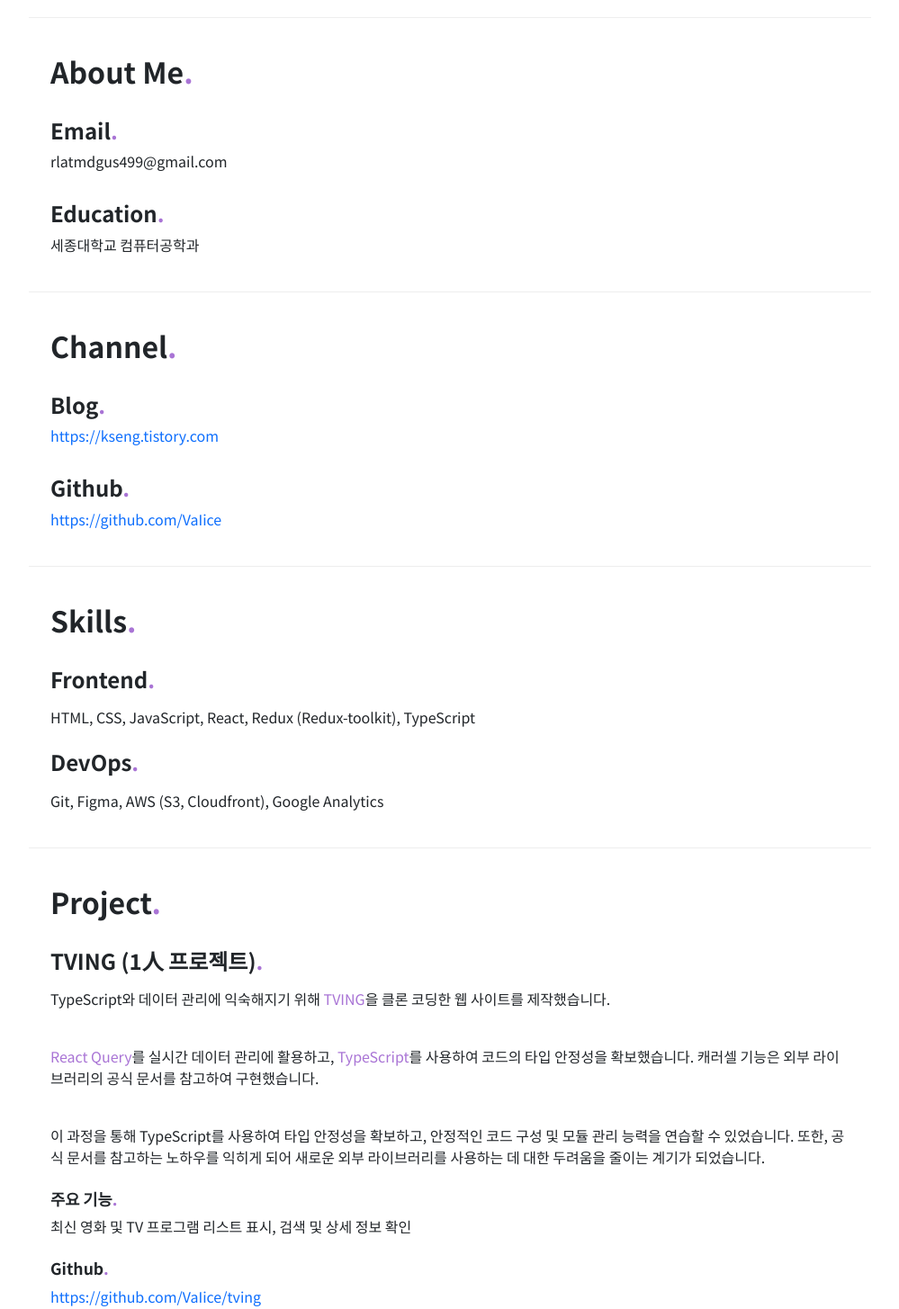
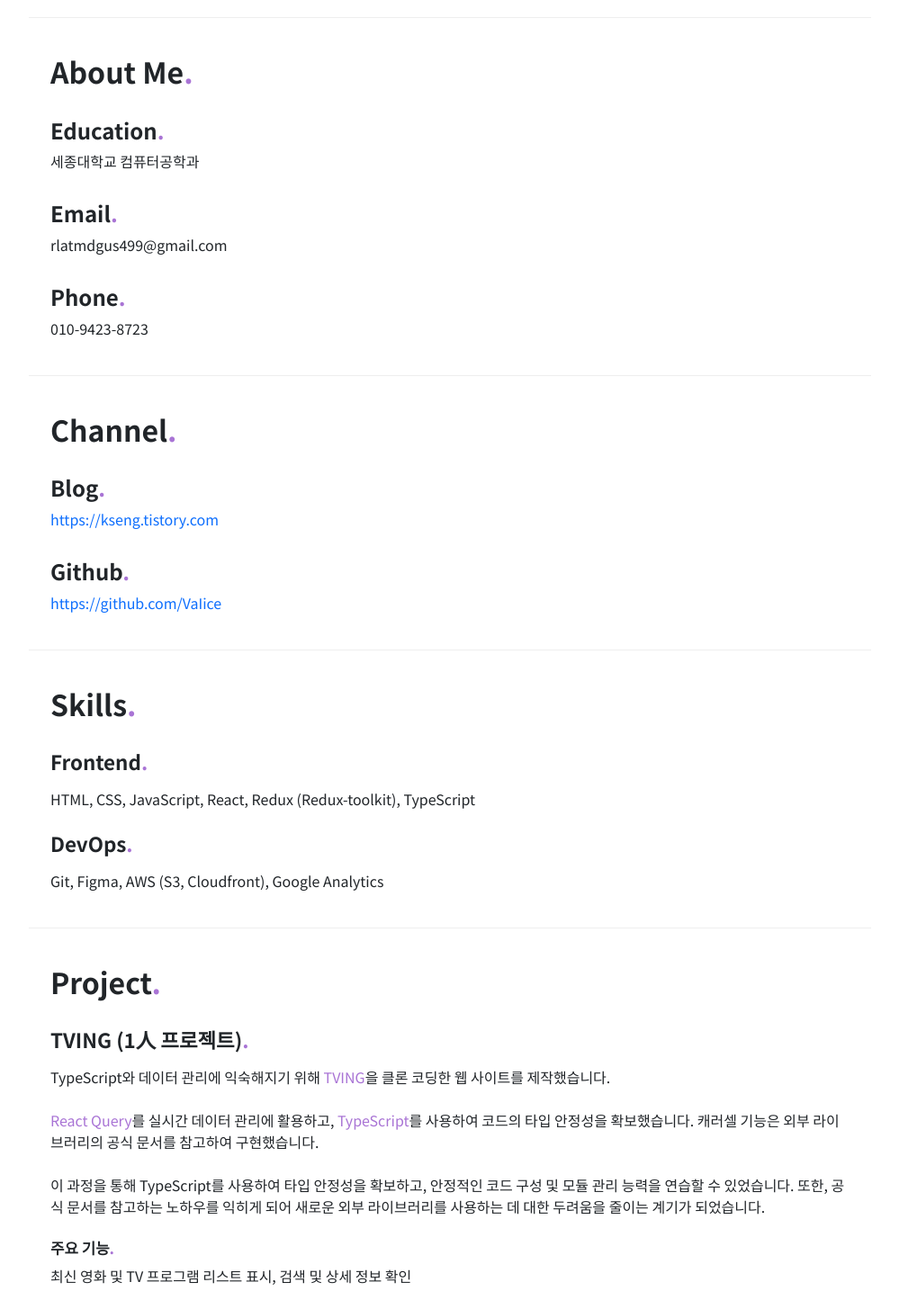
Before and after one commit to VaIice/resume, a React (Create React App) app: page / in a window 1280 px wide. Shown: the part 400-1855 px from the top of the page at 90% size, without its empty margins (140-1139 px from the left). Built offline with nearby package versions, Linux system fonts and the light colour scheme.

Commit message:
phone add

```diff
--- a/src/App.css
+++ b/src/App.css
@@ -17,7 +17,7 @@ h2 {
 }
 
 h3 {
-  font-size: 1.5rem !important;
+  font-size: 1.4rem !important;
   margin-top: 1.5rem !important;
   font-weight: 700 !important;
   margin-bottom: 1rem !important;
@@ -30,7 +30,7 @@ h4 {
 
 h5 {
   margin-top: 1.5rem !important;
-  font-size: 1.1rem !important;
+  font-size: 1.05rem !important;
   font-weight: 700 !important;
   margin-bottom: 0.5rem !important;
 }
--- a/src/Components/AboutMe.jsx
+++ b/src/Components/AboutMe.jsx
@@ -1,11 +1,13 @@
 function AboutMe() {
     return (
     <section>
-        <h2>About Me<span className="highlight">.</span></h2>
+            <h2>About Me<span className="highlight">.</span></h2>
+            <h4>Education<span className="highlight">.</span></h4>
+            <span>세종대학교 컴퓨터공학과</span>
             <h4>Email<span className="highlight">.</span></h4>
              <span>rlatmdgus499@gmail.com</span>
-            <h4>Education<span className="highlight">.</span></h4>
-             <span>세종대학교 컴퓨터공학과</span>
+            <h4>Phone<span className="highlight">.</span></h4>
+             <span>010-9423-8723</span>
     </section>
        )
 }
--- a/src/Components/Projects/TVING.jsx
+++ b/src/Components/Projects/TVING.jsx
@@ -2,10 +2,10 @@ function TVING() {
  return (
   <div className='project-section'>
     <h3>TVING (1人 프로젝트)<span className="highlight">.</span></h3>
-     TypeScript와 데이터 관리에 익숙해지기 위해 <span className="highlight">TVING</span>을 클론 코딩한 웹 사이트를 제작했습니다.<p className="br"></p>
+     TypeScript와 데이터 관리에 익숙해지기 위해 <span className="highlight">TVING</span>을 클론 코딩한 웹 사이트를 제작했습니다.<br/><br/>
 
      <span className="highlight">React Query</span>를 실시간 데이터 관리에 활용하고, <span className="highlight">TypeScript</span>를 사용하여 코드의 타입 안정성을 확보했습니다.
-     캐러셀 기능은 외부 라이브러리의 공식 문서를 참고하여 구현했습니다.<p></p>
+     캐러셀 기능은 외부 라이브러리의 공식 문서를 참고하여 구현했습니다.<br/><br/>
 
      이 과정을 통해 TypeScript를 사용하여 타입 안정성을 확보하고, 안정적인 코드 구성 및 모듈 관리 능력을 연습할 수 있었습니다.
      또한, 공식 문서를 참고하는 노하우를 익히게 되어 새로운 외부 라이브러리를 사용하는 데 대한 두려움을 줄이는 계기가 되었습니다.
```
